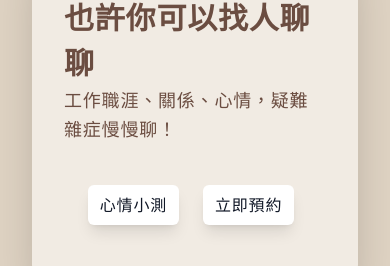
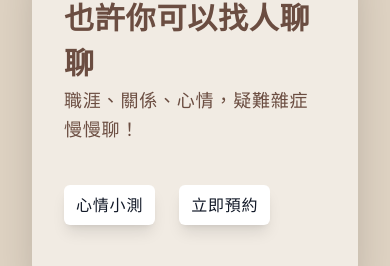
Before and after one commit to chiwenling/MoodingUp, a Next.js app: page / in a window 390 px wide. Shown: the part 188-454 px from the top of the page. Built offline with nearby package versions, Linux system fonts and the light colour scheme; no server answers; the database is empty.

Commit message:
首頁調整

```diff
--- a/src/app/Components/Welcome.tsx
+++ b/src/app/Components/Welcome.tsx
@@ -23,13 +23,13 @@ export default function Welcome() {
       <div className="mx-auto max-w-6xl px-8">
         <div className="relative isolate overflow-hidden bg-sisal-100 shadow-2xl rounded-3xl flex lg:px-24 py-16 justify-between items-center">
           <div className="pr-10 pl-8 tracking-wider max-w-md text-center lg:text-left lg:flex-auto">
-            <h2 className="text-sisal-800 text-[30px] text-start lg:text-4xl font-extrabold">
+            <h2 className="text-[25px] text-sisal-800 text-[30px] text-start lg:text-4xl font-extrabold">
               也許你可以找人聊聊
             </h2>
             <div className="text-base text-start lg:mt-4 text-lg text-sisal-800 leading-relaxed">
-               工作職涯、關係、心情，疑難雜症慢慢聊！
+               職涯、關係、心情，疑難雜症慢慢聊！
             </div>
-            <div className="mt-10  flex items-center justify-center lg:justify-start gap-x-6">
+            <div className="mt-10 flex items-center lg:justify-start lg: gap-x-6">
               <Link href="/test" onClick={(e) => handleClick(e,"/test")}>
                 <div className="cursor-pointer rounded-md bg-white px-3 py-2 text-m font-normal text-gray-900 shadow-lg hover:bg-sisal-900 hover:text-sisal-200">
                   心情小測
```
